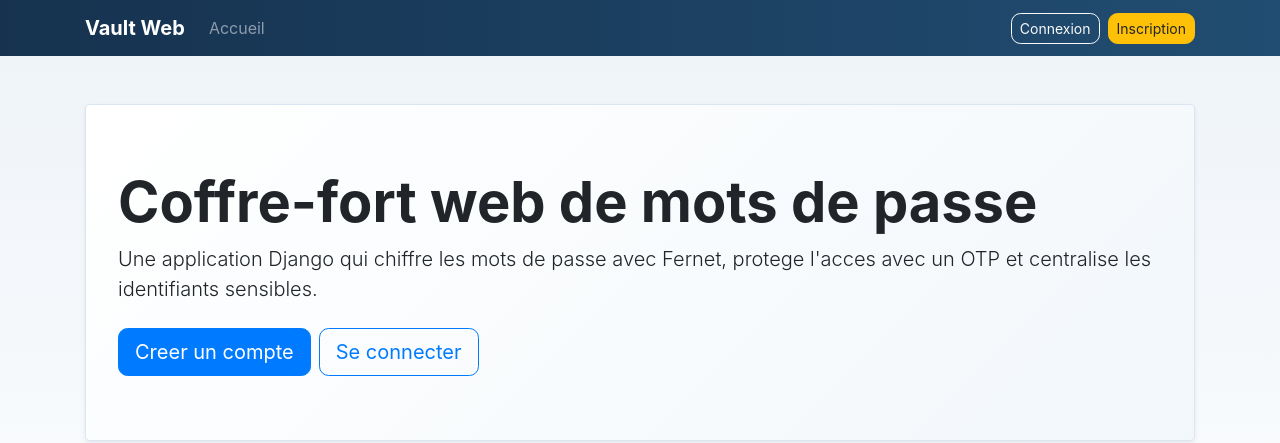
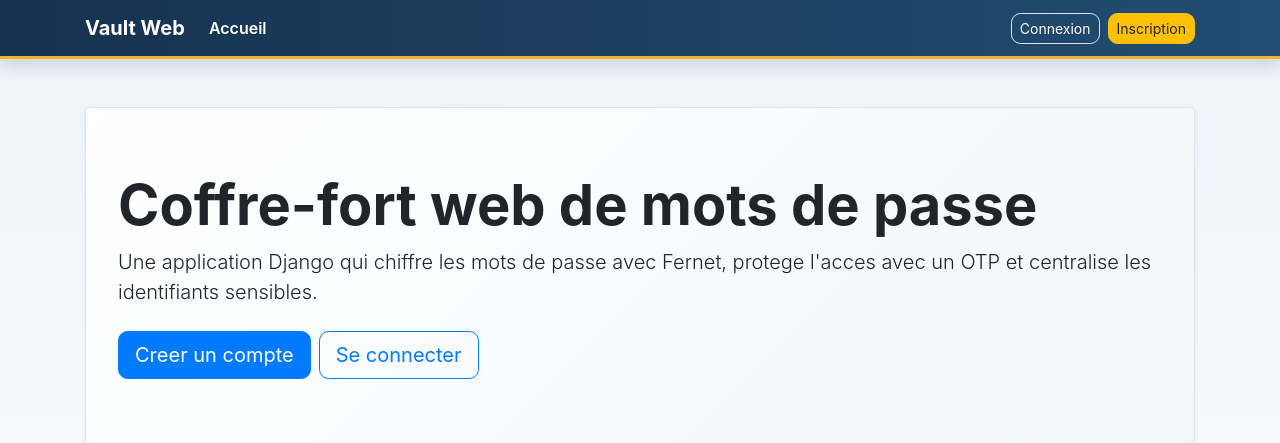
Before and after one commit to mubaraka-dev/gestion-de-mots-de-passes_groupe_36, a Django app: page / in a window 1280 px wide. Shown: the top 443 px of the page. Run offline with Django 5.2, Linux system fonts and the light colour scheme.

Commit message:
modif des fichiers statics pour la navbar en ligne

```diff
--- a/gestionnaire/urls.py
+++ b/gestionnaire/urls.py
@@ -1,6 +1,8 @@
 """Routes principales du projet."""
 
 from django.contrib import admin
+from django.conf import settings
+from django.contrib.staticfiles.urls import staticfiles_urlpatterns
 from django.urls import include, path
 
 
@@ -8,3 +10,6 @@ urlpatterns = [
     path("admin/", admin.site.urls),
     path("", include("vault.urls")),
 ]
+
+if settings.DEBUG:
+    urlpatterns += staticfiles_urlpatterns()
--- a/static/css/styles.css
+++ b/static/css/styles.css
@@ -4,7 +4,43 @@ body {
 }
 
 .vault-navbar {
-    background: linear-gradient(90deg, #16324f 0%, #214d72 100%);
+    background: linear-gradient(90deg, #16324f 0%, #214d72 100%) !important;
+    border-bottom: 3px solid #f0b429;
+    box-shadow: 0 0.35rem 1rem rgba(22, 50, 79, 0.18);
+}
+
+.vault-navbar .navbar-brand,
+.vault-navbar .nav-link,
+.vault-navbar .navbar-text {
+    color: #ffffff !important;
+}
+
+.vault-navbar .navbar-brand {
+    letter-spacing: 0;
+}
+
+.vault-navbar .nav-link {
+    font-weight: 600;
+}
+
+.vault-navbar .nav-link:hover,
+.vault-navbar .nav-link:focus {
+    color: #ffd166 !important;
+}
+
+.vault-navbar .navbar-toggler {
+    border-color: rgba(255, 255, 255, 0.55);
+}
+
+.vault-navbar .btn-outline-light {
+    border-color: rgba(255, 255, 255, 0.85);
+    color: #ffffff;
+}
+
+.vault-navbar .btn-outline-light:hover,
+.vault-navbar .btn-outline-light:focus {
+    background-color: #ffffff;
+    color: #16324f;
 }
 
 .vault-hero {
```
Also changed, not shown: README.md.
